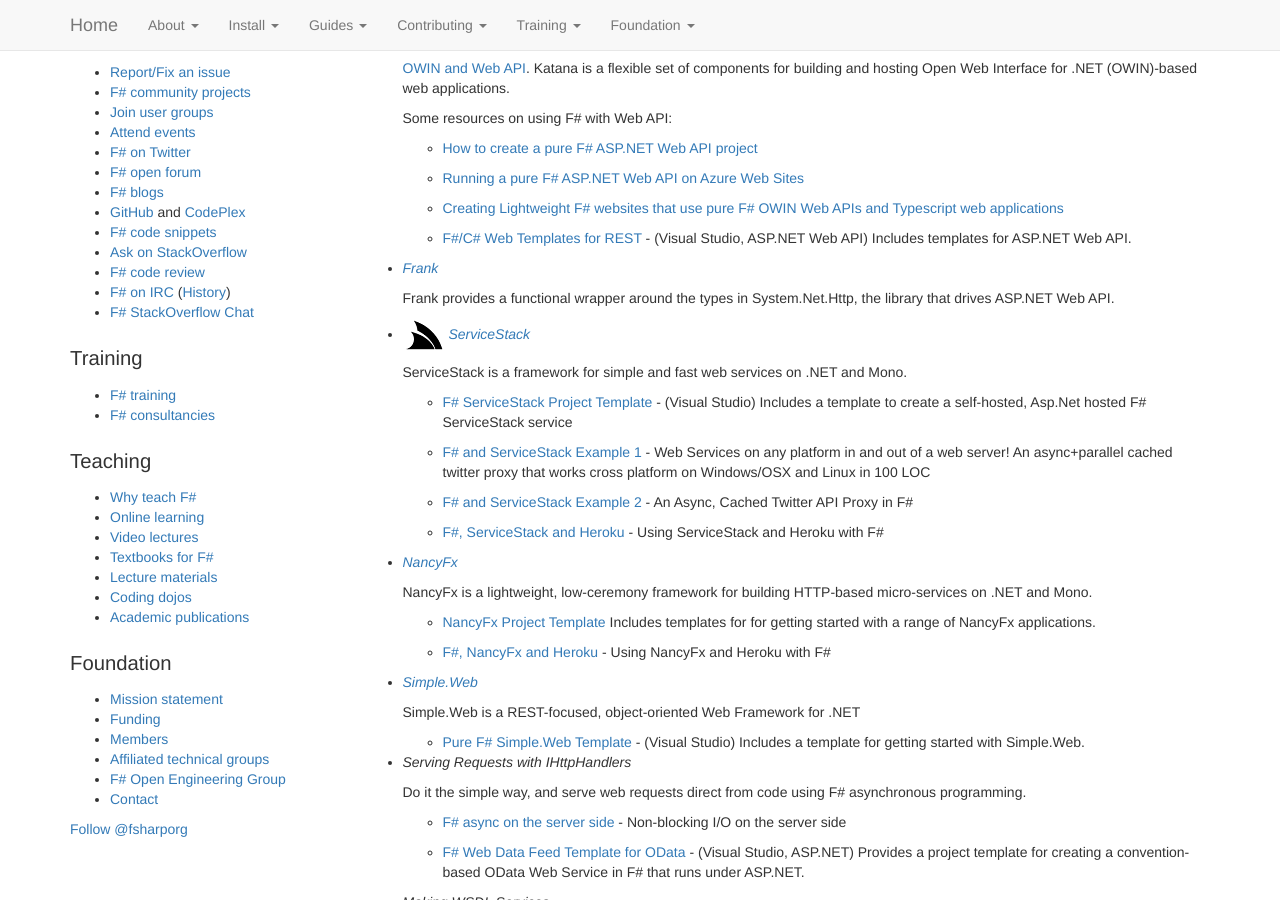
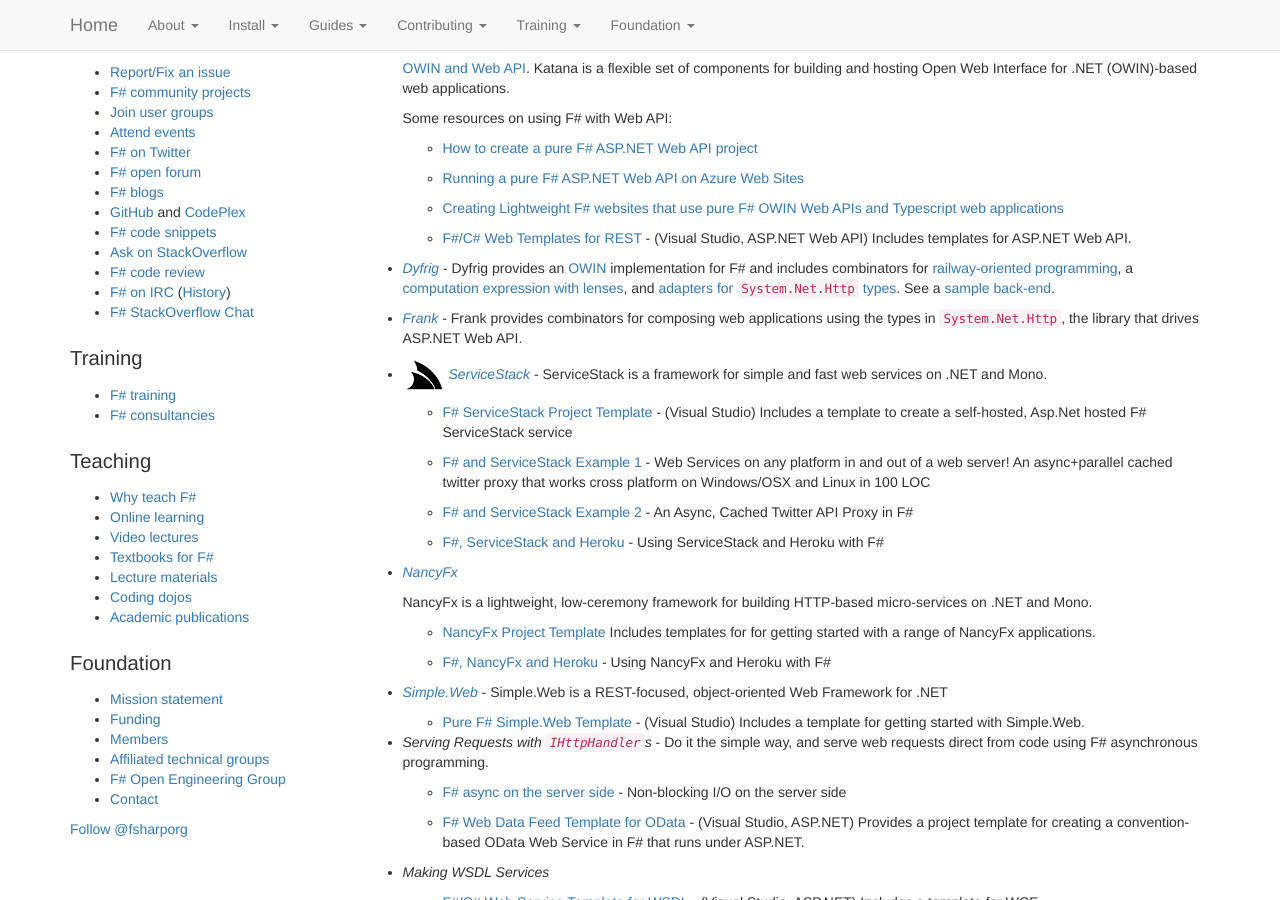
Before and after one commit to fsharp/fsharp.org, a Jekyll site: the page built from guides/web/index.md, in a window 1280 px wide and 900 px high, scrolled down 862 px. Built offline with Jekyll 4.4.1, drawn with Linux system fonts in a browser that asks for light colours; nearby versions of some CDN libraries; some web fonts are replaced; comment, search, counter and statistics services are not loaded; some of the changed text lies outside the part shown.

Commit message:
Update Web Programming guide.

```diff
--- a/guides/web/index.md
+++ b/guides/web/index.md
@@ -19,7 +19,6 @@
 
 
 ## Frameworks for Web Applications
-
 
 * ![logo](/images/thumbs/WebSharper.png)&nbsp;[_WebSharper_](http://www.websharper.com/home)
 
@@ -43,7 +42,6 @@
   [F# templates](http://bloggemdano.blogspot.com/2013/12/a-few-other-template-additions-and.html) are available.
 
 
-
 ## Frameworks for Server-Side Web APIs
 
  * ![logo](/images/thumbs/fsharp.web.png)&nbsp;[_Pure F# Web API 2.0_](http://bloggemdano.blogspot.com/2013/12/a-new-f-aspnet-mvc-5-and-web-api-2.html).
@@ -65,13 +63,11 @@
 
    * [F#/C# Web Templates for REST](http://visualstudiogallery.msdn.microsoft.com/3d2bf938-fc9e-403c-90b3-8de27dc23095) - (Visual Studio, ASP.NET Web API) Includes templates for ASP.NET Web API.
 
- * [_Frank_](http://frankfs.net/)
+ * [_Dyfrig_](https://github.com/fsprojects/dyfrig) - Dyfrig provides an [OWIN](http://owin.org/) implementation for F# and includes combinators for [railway-oriented programming](https://github.com/fsprojects/dyfrig/blob/master/src/Dyfrig/OwinRailway.fsi), a [computation expression with lenses](https://github.com/fsprojects/dyfrig/blob/master/src/Dyfrig/OwinApp.fs#L35), and [adapters for `System.Net.Http` types](https://github.com/fsprojects/dyfrig/blob/master/src/Dyfrig/SystemNetHttpAdapter.fsi). See a [sample back-end](https://github.com/panesofglass/TodoBackendFSharp/blob/master/docs/index.md).
 
-    Frank provides a functional wrapper around the types in System.Net.Http, the library that drives ASP.NET Web API.
+ * [_Frank_](http://frankfs.net/) - Frank provides combinators for composing web applications using the types in `System.Net.Http`, the library that drives ASP.NET Web API.
 
- * ![logo](/images/thumbs/servicestack.png)&nbsp;[_ServiceStack_](https://servicestack.net/)
-
-   ServiceStack is a framework for simple and fast web services on .NET and Mono.
+ * ![logo](/images/thumbs/servicestack.png)&nbsp;[_ServiceStack_](https://servicestack.net/) - ServiceStack is a framework for simple and fast web services on .NET and Mono.
 
    * [F# ServiceStack Project Template](http://visualstudiogallery.msdn.microsoft.com/278caff1-917a-4ac1-a552-e5a2ce0f6e1f) - (Visual Studio) Includes a template to create a self-hosted, Asp.Net hosted F# ServiceStack service
 
@@ -83,21 +79,17 @@
 
  * [_NancyFx_](https://github.com/NancyFx/Nancy)
 
-    NancyFx is a lightweight, low-ceremony framework for building HTTP-based micro-services on .NET and Mono.
+   NancyFx is a lightweight, low-ceremony framework for building HTTP-based micro-services on .NET and Mono.
 
-    * [NancyFx Project Template](http://visualstudiogallery.msdn.microsoft.com/b55b8aac-b11a-4a6a-8a77-2153f46f4e2f) Includes templates for for getting started with a range of NancyFx applications.
+   * [NancyFx Project Template](http://visualstudiogallery.msdn.microsoft.com/b55b8aac-b11a-4a6a-8a77-2153f46f4e2f) Includes templates for for getting started with a range of NancyFx applications.
 
-    * [F#, NancyFx and Heroku](http://blog.ashleytowns.id.au/posts/2013-04/2013-04-01-running-csharp-fsharp-xbuild-nuget-on-heroku.html) - Using NancyFx and Heroku with F#
+   * [F#, NancyFx and Heroku](http://blog.ashleytowns.id.au/posts/2013-04/2013-04-01-running-csharp-fsharp-xbuild-nuget-on-heroku.html) - Using NancyFx and Heroku with F#
 
- * [_Simple.Web_](https://github.com/markrendle/Simple.Web)
-
-   Simple.Web is a REST-focused, object-oriented Web Framework for .NET
+ * [_Simple.Web_](https://github.com/markrendle/Simple.Web) - Simple.Web is a REST-focused, object-oriented Web Framework for .NET
 
    * [Pure F# Simple.Web Template](http://visualstudiogallery.msdn.microsoft.com/bbec75fa-0f31-47e9-a8ce-c301edb2fa4b) - (Visual Studio) Includes a template for getting started with Simple.Web.
 
- * _Serving Requests with IHttpHandlers_
-
-   Do it the simple way, and serve web requests direct from code using F# asynchronous programming.
+ * _Serving Requests with `IHttpHandler`s_ - Do it the simple way, and serve web requests direct from code using F# asynchronous programming.
 
    * [F# async on the server side](http://lorgonblog.wordpress.com/2010/03/28/f-async-on-the-server-side/) - Non-blocking I/O on the server side
 
@@ -119,6 +111,7 @@
 
  * [_AppHarbor_](http://appharbor.com/) - Free hosting of .NET web applications
 
+
 ## Scaling to the Cloud
 
 The [Cloud Programming](/cloud) section contains more details on cloud programming with F#.
@@ -129,6 +122,7 @@
  * [How to Create a Cloud-Scalable Internet Game Using F#, C#, and ASP.NET](http://blogs.msdn.com/b/fsharpteam/archive/2013/02/05/learn-how-to-create-an-internet-game-using-f-c-and-asp-net.aspx)
 
  * [Using F# and C# with Amazon EC2 Elastic Map/Reduce](http://atbrox.com/2011/02/07/an-example-of-using-f-and-c-netmono-with-amazons-elastic-mapreduce-hadoop/)
+
 
 ## Unit Testing Libraries
 
@@ -147,9 +141,11 @@
  * [F# MsTest Project](http://visualstudiogallery.msdn.microsoft.com/51ebe64a-899b-4959-8c24-b0148ed6b264)
  * [F# NUnit Template that also includes FsUnit, FsCheck, and Unquote](http://visualstudiogallery.msdn.microsoft.com/a52388eb-e1d3-4900-a25a-d18c8d23a1f3)
 
+
 ## Client-side Testing
 
  * [canopy](http://lefthandedgoat.github.io/canopy/) is a web testing framework built on top of selenium and written in F#. It's syntax is clean and concise. You can easily leverage your existing .Net code to help you test.
+
 
 ## Books
 
@@ -163,6 +159,12 @@
 
 There are  several presentations and tutorials available that include information on
 build web applications with F#:
+
+ * [Taking F# to the Masses with CloudSharper](http://youtu.be/LvbfY3sl6Lo)
+
+ * [F# on the Web](http://youtu.be/2tVQNjdn-Y0)
+
+ * [Tackle UI with Reactive DOM in F# and WebSharper](http://youtu.be/wEkS09s3KBc)
 
  * [Building an HTML5 application with WebSharper Sitelets, Part 1](http://www.developerfusion.com/article/124078/building-an-html5-application-with-websharper-sitelets-part-1/)
 
```
